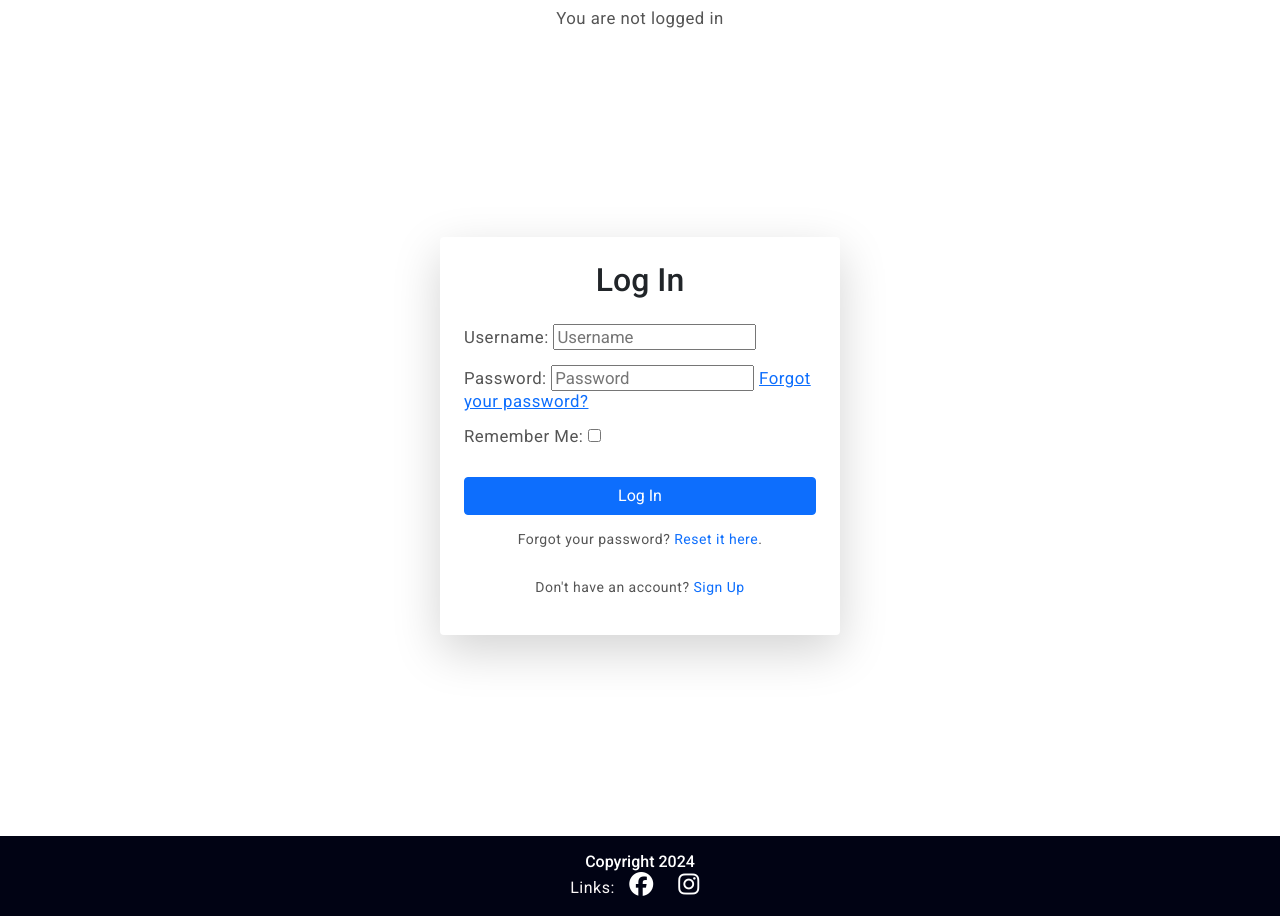
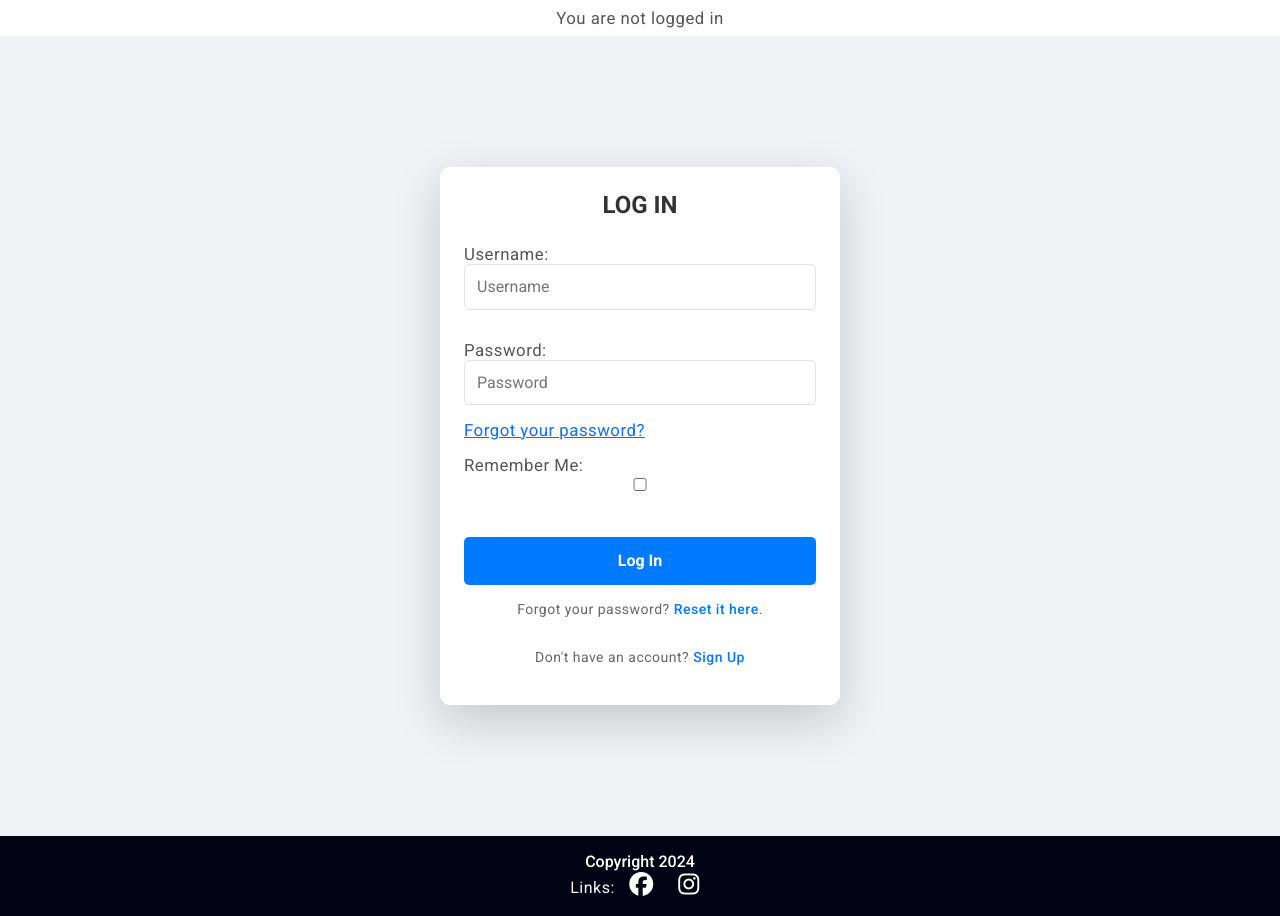
Before and after one commit to E-Printer/haircut-hysteria, a Django app: page /accounts/login/ in a window 1280 px wide. Shown: the part 56-972 px from the top of the page. Run offline with Django 4.2, Linux system fonts and the light colour scheme; some libraries are stand-ins or nearby versions.

Commit message:
log in styling

```diff
--- a/static/css/style.css
+++ b/static/css/style.css
@@ -236,6 +236,95 @@ p {
     /* Same as hover */
     color: white;
 }
+
+/*--------------------log in styling*/
+
+/* Login Container */
+.login-container {
+    min-height: 100vh;
+    display: flex;
+    justify-content: center;
+    align-items: center;
+    padding: 20px;
+    background-color: #f0f2f5; /* Soft, modern background */
+}
+
+/* Login Card */
+.login-card {
+    max-width: 400px;
+    width: 100%;
+    background-color: #ffffff; /* White background for contrast */
+    border-radius: 10px;
+    box-shadow: 0 10px 20px rgba(0, 0, 0, 0.1); /* Subtle shadow for depth */
+    padding: 30px;
+    border: 1px solid #e0e0e0; /* Light gray border for subtle outline */
+}
+
+/* Login Title */
+.login-title {
+    font-size: 24px;
+    font-weight: 700;
+    color: #333333; /* Darker text for clarity */
+    margin-bottom: 20px;
+    text-transform: uppercase; /* Optional: Capitalize title for emphasis */
+}
+
+/* Form Inputs */
+.login-form input {
+    width: 100%;
+    padding: 12px;
+    font-size: 16px;
+    border: 1px solid #e0e0e0;
+    border-radius: 5px;
+    margin-bottom: 15px;
+    transition: border-color 0.2s ease-in-out, box-shadow 0.2s ease-in-out;
+}
+
+.login-form input:focus {
+    border-color: #007bff; /* Bootstrap primary blue on focus */
+    outline: none;
+    box-shadow: 0 0 8px rgba(0, 123, 255, 0.5);
+}
+
+/* Login Button */
+.login-btn {
+    width: 100%;
+    background-color: #007bff; /* Bootstrap primary color */
+    color: #ffffff;
+    font-size: 16px;
+    font-weight: 600;
+    padding: 12px;
+    border: none;
+    border-radius: 5px;
+    cursor: pointer;
+    transition: background-color 0.3s ease-in-out, box-shadow 0.2s ease-in-out;
+}
+
+.login-btn:hover {
+    background-color: #0056b3; /* Darker blue on hover */
+    box-shadow: 0 4px 12px rgba(0, 0, 0, 0.2);
+}
+
+/* Links Styling */
+.login-link {
+    color: #007bff;
+    text-decoration: none;
+    font-weight: 500;
+    transition: color 0.2s ease-in-out;
+}
+
+.login-link:hover {
+    color: #0056b3; /* Darker blue on hover */
+}
+
+/* Forgot Password and Signup Text */
+.login-forgot,
+.login-signup {
+    font-size: 14px;
+    color: #666666; /* Subtle gray text */
+    margin-top: 15px;
+}
+
 
 /* Media Queries for Responsiveness */
 
```
